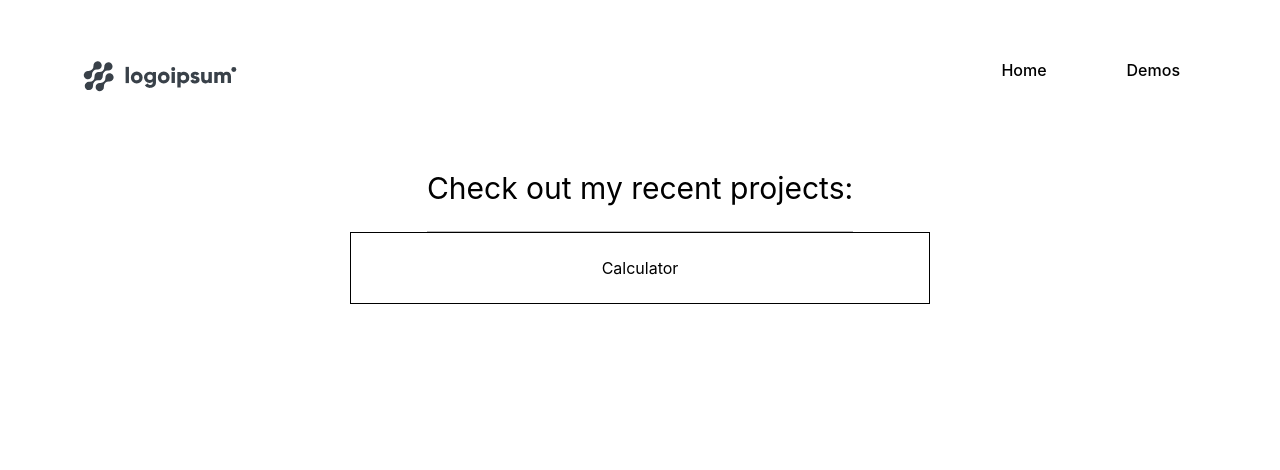
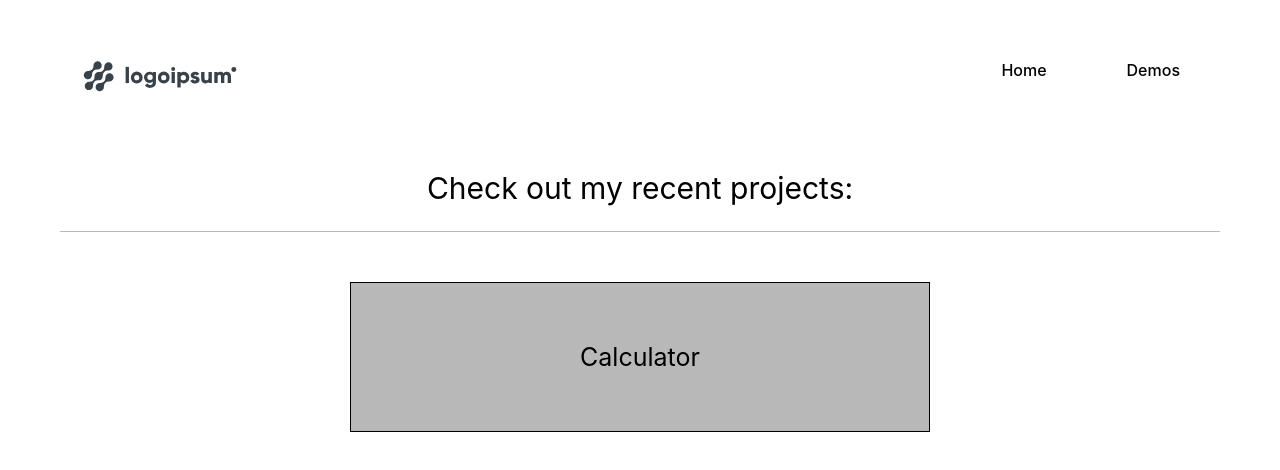
Before and after one commit to yfbchen/demos, a React (Create React App) app: page /demos in a window 1280 px wide. Shown: the top 470 px of the page. Built offline with nearby package versions, Linux system fonts and the light colour scheme.

Commit message:
init directory item components

```diff
--- a/src/components/DemoDirectory/styles.jsx
+++ b/src/components/DemoDirectory/styles.jsx
@@ -2,8 +2,7 @@ import styled from 'styled-components';
 
 export const StyledDemoDirectory = styled('div')`
   width: 50%;
-  padding: 25px 0;
+  padding: 50px 0;
   display: flex;
   justify-content: center;
-  border: 1px solid black;
 `;
--- a/src/components/DemoDirectoryItem/index.jsx
+++ b/src/components/DemoDirectoryItem/index.jsx
@@ -1,7 +1,9 @@
 import React from 'react';
 
-import './styles';
+import { StyledDirectoryItem } from './styles';
 
-const DemoDirectoryItem = () => <div className="demo-item">Calculator</div>;
+const DemoDirectoryItem = () => (
+  <StyledDirectoryItem to="/">Calculator</StyledDirectoryItem>
+);
 
 export default DemoDirectoryItem;
--- a/src/components/DemoDirectoryItem/styles.jsx
+++ b/src/components/DemoDirectoryItem/styles.jsx
@@ -1 +1,13 @@
 import styled from 'styled-components';
+import { Link } from 'react-router-dom';
+
+export const StyledDirectoryItem = styled(Link)`
+  width: 100%;
+  border: 1px solid black;
+  height: 150px;
+  justify-content: center;
+  align-items: center;
+  display: flex;
+  font-size: 25px;
+  background-color: #b8b8b8;
+`;
--- a/src/pages/DemoPage/styles.jsx
+++ b/src/pages/DemoPage/styles.jsx
@@ -8,6 +8,7 @@ export const StyledDemoPageContainer = styled('div')`
 `;
 
 export const StyledDescriptonContainer = styled('div')`
+  width: 100%;
   text-align: center;
   font-weight: 400;
   font-size: 30px;
```
